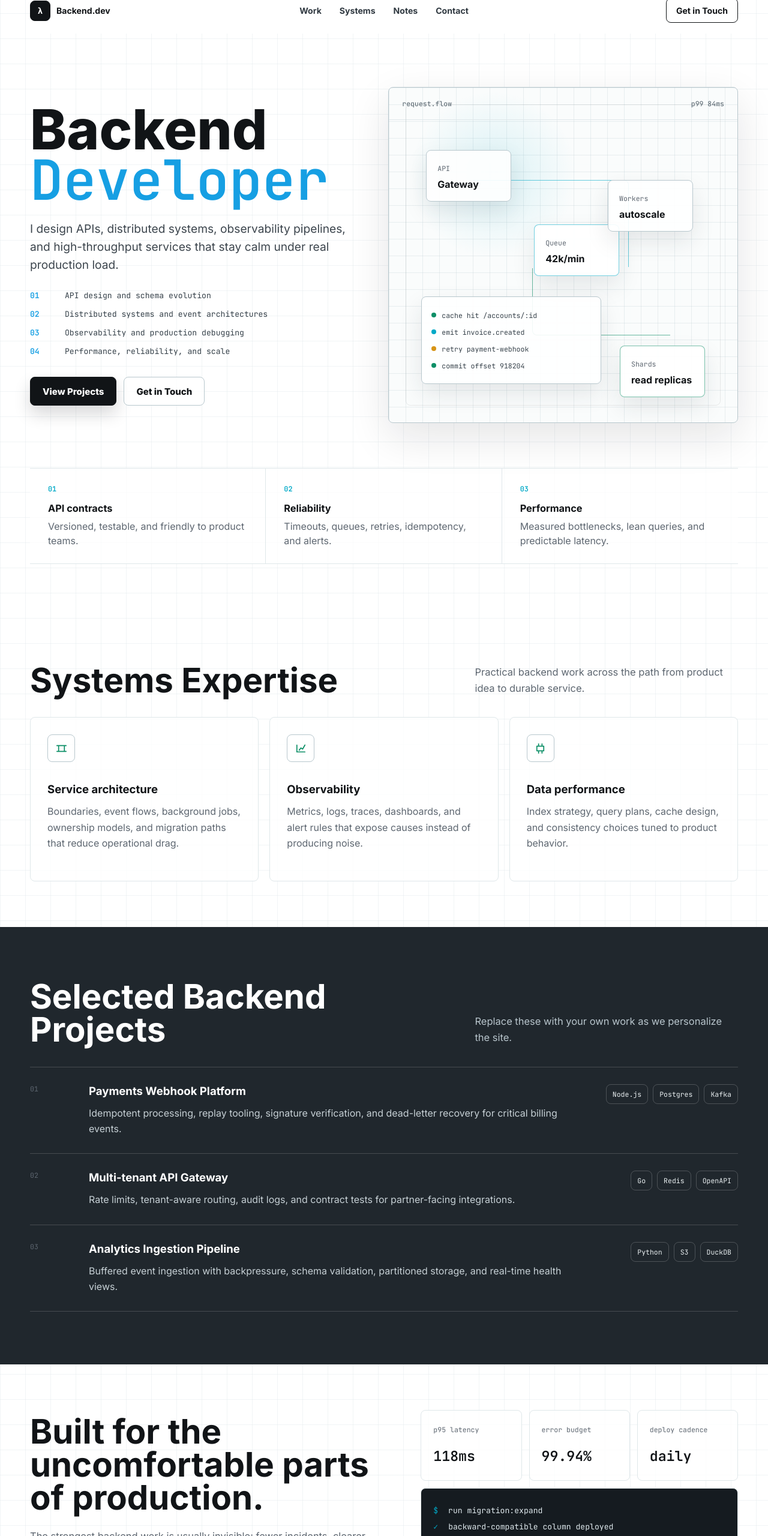
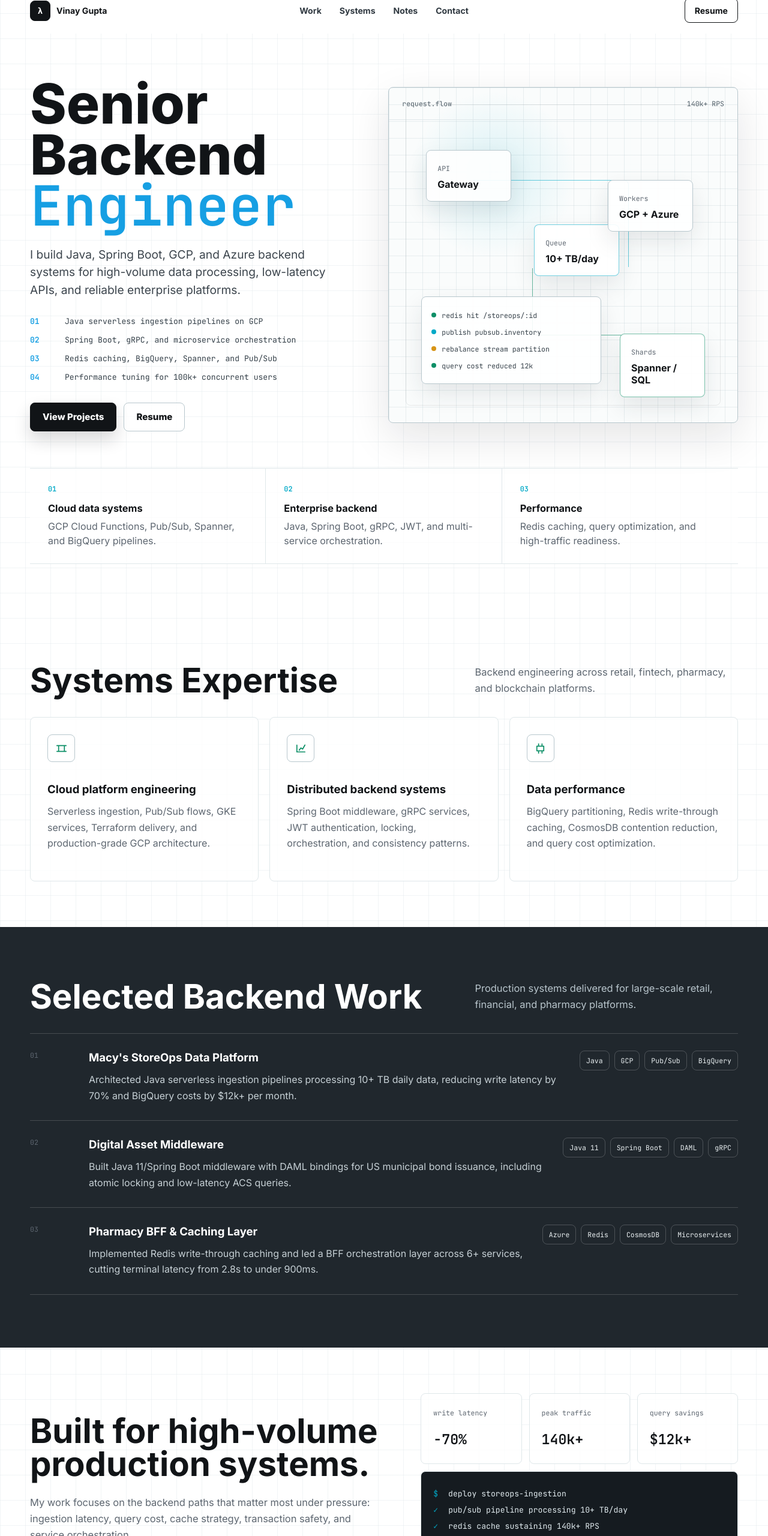
Before and after one commit to VayamRakshamah/VayamRakshamah.github.io, a plain HTML site: page index.html in a window 1280 px wide. Shown: the part 20-2580 px from the top of the page at 60% size. Drawn offline with Linux system fonts and the light colour scheme.

Commit message:
Update portfolio with real profile details

```diff
--- a/index.html
+++ b/index.html
@@ -5,9 +5,9 @@
     <meta name="viewport" content="width=device-width, initial-scale=1.0" />
     <meta
       name="description"
-      content="Backend developer portfolio focused on API design, distributed systems, observability, performance, and reliability."
+      content="Vinay Gupta is a Senior Backend Engineer building Java, Spring Boot, GCP, Azure, and high-scale distributed systems."
     />
-    <title>Backend Developer Portfolio</title>
+    <title>Vinay Gupta | Senior Backend Engineer</title>
     <link rel="preconnect" href="https://fonts.googleapis.com" />
     <link rel="preconnect" href="https://fonts.gstatic.com" crossorigin />
     <link
@@ -18,9 +18,9 @@
   </head>
   <body>
     <header class="site-header" data-header>
-      <a class="brand" href="#top" aria-label="Backend Developer home">
+      <a class="brand" href="#top" aria-label="Vinay Gupta home">
         <span class="brand-mark" aria-hidden="true">λ</span>
-        <span>Backend.dev</span>
+        <span>Vinay Gupta</span>
       </a>
       <nav class="nav-links" aria-label="Primary navigation">
         <a href="#work">Work</a>
@@ -28,7 +28,7 @@
         <a href="#notes">Notes</a>
         <a href="#contact">Contact</a>
       </nav>
-      <a class="header-cta" href="#contact">Get in Touch</a>
+      <a class="header-cta" href="./assets/vinay-gupta-resume.pdf" target="_blank" rel="noreferrer">Resume</a>
       <button class="menu-button" type="button" aria-label="Toggle navigation" aria-expanded="false" data-menu-button>
         <span></span>
         <span></span>
@@ -38,26 +38,26 @@
     <main id="top">
       <section class="hero section-shell" aria-labelledby="hero-title">
         <div class="hero-copy">
-          <h1 id="hero-title">Backend <span>Developer</span></h1>
+          <h1 id="hero-title">Senior Backend <span>Engineer</span></h1>
           <p>
-            I design APIs, distributed systems, observability pipelines, and high-throughput services that stay calm under real production load.
+            I build Java, Spring Boot, GCP, and Azure backend systems for high-volume data processing, low-latency APIs, and reliable enterprise platforms.
           </p>
           <ol class="hero-list" aria-label="Backend strengths">
-            <li><span>01</span>API design and schema evolution</li>
-            <li><span>02</span>Distributed systems and event architectures</li>
-            <li><span>03</span>Observability and production debugging</li>
-            <li><span>04</span>Performance, reliability, and scale</li>
+            <li><span>01</span>Java serverless ingestion pipelines on GCP</li>
+            <li><span>02</span>Spring Boot, gRPC, and microservice orchestration</li>
+            <li><span>03</span>Redis caching, BigQuery, Spanner, and Pub/Sub</li>
+            <li><span>04</span>Performance tuning for 100k+ concurrent users</li>
           </ol>
           <div class="hero-actions" aria-label="Portfolio actions">
             <a class="button primary" href="#work">View Projects</a>
-            <a class="button secondary" href="#contact">Get in Touch</a>
+            <a class="button secondary" href="./assets/vinay-gupta-resume.pdf" target="_blank" rel="noreferrer">Resume</a>
           </div>
         </div>
 
         <div class="architecture-board" aria-label="Backend architecture visual">
           <div class="board-topline">
             <span>request.flow</span>
-            <span>p99 84ms</span>
+            <span>140k+ RPS</span>
           </div>
           <div class="trace trace-a"></div>
           <div class="trace trace-b"></div>
@@ -67,21 +67,21 @@
           </div>
           <div class="node queue-node">
             <span>Queue</span>
-            <strong>42k/min</strong>
+            <strong>10+ TB/day</strong>
           </div>
           <div class="node worker-node">
             <span>Workers</span>
-            <strong>autoscale</strong>
+            <strong>GCP + Azure</strong>
           </div>
           <div class="node db-node">
             <span>Shards</span>
-            <strong>read replicas</strong>
+            <strong>Spanner / SQL</strong>
           </div>
           <div class="log-window">
-            <div class="log-line good"><span></span>cache hit /accounts/:id</div>
-            <div class="log-line"><span></span>emit invoice.created</div>
-            <div class="log-line warn"><span></span>retry payment-webhook</div>
-            <div class="log-line good"><span></span>commit offset 918204</div>
+            <div class="log-line good"><span></span>redis hit /storeops/:id</div>
+            <div class="log-line"><span></span>publish pubsub.inventory</div>
+            <div class="log-line warn"><span></span>rebalance stream partition</div>
+            <div class="log-line good"><span></span>query cost reduced 12k</div>
           </div>
         </div>
       </section>
@@ -89,47 +89,47 @@
       <section class="signal-strip" aria-label="Backend engineering focus areas">
         <div>
           <span>01</span>
-          <strong>API contracts</strong>
-          <p>Versioned, testable, and friendly to product teams.</p>
+          <strong>Cloud data systems</strong>
+          <p>GCP Cloud Functions, Pub/Sub, Spanner, and BigQuery pipelines.</p>
         </div>
         <div>
           <span>02</span>
-          <strong>Reliability</strong>
-          <p>Timeouts, queues, retries, idempotency, and alerts.</p>
+          <strong>Enterprise backend</strong>
+          <p>Java, Spring Boot, gRPC, JWT, and multi-service orchestration.</p>
         </div>
         <div>
           <span>03</span>
           <strong>Performance</strong>
-          <p>Measured bottlenecks, lean queries, and predictable latency.</p>
+          <p>Redis caching, query optimization, and high-traffic readiness.</p>
         </div>
       </section>
 
       <section class="section-shell systems-section" id="systems" aria-labelledby="systems-title">
         <div class="section-heading">
           <h2 id="systems-title">Systems Expertise</h2>
-          <p>Practical backend work across the path from product idea to durable service.</p>
+          <p>Backend engineering across retail, fintech, pharmacy, and blockchain platforms.</p>
         </div>
         <div class="systems-grid">
           <article>
             <div class="system-icon" aria-hidden="true">
               <svg viewBox="0 0 24 24"><path d="M4 7h16M7 7v10m10-10v10M4 17h16" /></svg>
             </div>
-            <h3>Service architecture</h3>
-            <p>Boundaries, event flows, background jobs, ownership models, and migration paths that reduce operational drag.</p>
+            <h3>Cloud platform engineering</h3>
+            <p>Serverless ingestion, Pub/Sub flows, GKE services, Terraform delivery, and production-grade GCP architecture.</p>
           </article>
           <article>
             <div class="system-icon" aria-hidden="true">
               <svg viewBox="0 0 24 24"><path d="M5 18V6m0 12h14M9 15l3-4 3 2 4-7" /></svg>
             </div>
-            <h3>Observability</h3>
-            <p>Metrics, logs, traces, dashboards, and alert rules that expose causes instead of producing noise.</p>
+            <h3>Distributed backend systems</h3>
+            <p>Spring Boot middleware, gRPC services, JWT authentication, locking, orchestration, and consistency patterns.</p>
           </article>
           <article>
             <div class="system-icon" aria-hidden="true">
               <svg viewBox="0 0 24 24"><path d="M6 8h12v8H6zM9 4v4m6-4v4M9 16v4m6-4v4" /></svg>
             </div>
             <h3>Data performance</h3>
-            <p>Index strategy, query plans, cache design, and consistency choices tuned to product behavior.</p>
+            <p>BigQuery partitioning, Redis write-through caching, CosmosDB contention reduction, and query cost optimization.</p>
           </article>
         </div>
       </section>
@@ -137,44 +137,47 @@
       <section class="work-section" id="work" aria-labelledby="work-title">
         <div class="section-shell work-shell">
           <div class="section-heading">
-            <h2 id="work-title">Selected Backend Projects</h2>
-            <p>Replace these with your own work as we personalize the site.</p>
+            <h2 id="work-title">Selected Backend Work</h2>
+            <p>Production systems delivered for large-scale retail, financial, and pharmacy platforms.</p>
           </div>
           <div class="project-list">
             <article class="project-row">
               <div class="project-index">01</div>
               <div>
-                <h3>Payments Webhook Platform</h3>
-                <p>Idempotent processing, replay tooling, signature verification, and dead-letter recovery for critical billing events.</p>
+                <h3>Macy's StoreOps Data Platform</h3>
+                <p>Architected Java serverless ingestion pipelines processing 10+ TB daily data, reducing write latency by 70% and BigQuery costs by $12k+ per month.</p>
               </div>
               <ul>
-                <li>Node.js</li>
-                <li>Postgres</li>
-                <li>Kafka</li>
+                <li>Java</li>
+                <li>GCP</li>
+                <li>Pub/Sub</li>
+                <li>BigQuery</li>
               </ul>
             </article>
             <article class="project-row">
               <div class="project-index">02</div>
               <div>
-                <h3>Multi-tenant API Gateway</h3>
-                <p>Rate limits, tenant-aware routing, audit logs, and contract tests for partner-facing integrations.</p>
+                <h3>Digital Asset Middleware</h3>
+                <p>Built Java 11/Spring Boot middleware with DAML bindings for US municipal bond issuance, including atomic locking and low-latency ACS queries.</p>
               </div>
               <ul>
-                <li>Go</li>
-                <li>Redis</li>
-                <li>OpenAPI</li>
+                <li>Java 11</li>
+                <li>Spring Boot</li>
+                <li>DAML</li>
+                <li>gRPC</li>
               </ul>
             </article>
             <article class="project-row">
               <div class="project-index">03</div>
               <div>
-                <h3>Analytics Ingestion Pipeline</h3>
-                <p>Buffered event ingestion with backpressure, schema validation, partitioned storage, and real-time health views.</p>
+                <h3>Pharmacy BFF & Caching Layer</h3>
+                <p>Implemented Redis write-through caching and led a BFF orchestration layer across 6+ services, cutting terminal latency from 2.8s to under 900ms.</p>
               </div>
               <ul>
-                <li>Python</li>
-                <li>S3</li>
-                <li>DuckDB</li>
+                <li>Azure</li>
+                <li>Redis</li>
+                <li>CosmosDB</li>
+                <li>Microservices</li>
               </ul>
             </article>
           </div>
@@ -183,29 +186,29 @@
 
       <section class="section-shell proof-section" aria-labelledby="proof-title">
         <div class="proof-copy">
-          <h2 id="proof-title">Built for the uncomfortable parts of production.</h2>
+          <h2 id="proof-title">Built for high-volume production systems.</h2>
           <p>
-            The strongest backend work is usually invisible: fewer incidents, clearer APIs, faster deployments, and systems other engineers can reason about when pressure is high.
+            My work focuses on the backend paths that matter most under pressure: ingestion latency, query cost, cache strategy, transaction safety, and service orchestration.
           </p>
         </div>
         <div class="proof-board">
           <div class="metric">
-            <span>p95 latency</span>
-            <strong>118ms</strong>
+            <span>write latency</span>
+            <strong>-70%</strong>
           </div>
           <div class="metric">
-            <span>error budget</span>
-            <strong>99.94%</strong>
+            <span>peak traffic</span>
+            <strong>140k+</strong>
           </div>
           <div class="metric">
-            <span>deploy cadence</span>
-            <strong>daily</strong>
+            <span>query savings</span>
+            <strong>$12k+</strong>
           </div>
           <div class="terminal-panel" aria-label="Deployment terminal sample">
-            <p><span>$</span> run migration:expand</p>
-            <p><span>✓</span> backward-compatible column deployed</p>
-            <p><span>✓</span> read path verified across replicas</p>
-            <p><span>→</span> contract tests passing</p>
+            <p><span>$</span> deploy storeops-ingestion</p>
+            <p><span>✓</span> pub/sub pipeline processing 10+ TB/day</p>
+            <p><span>✓</span> redis cache sustaining 140k+ RPS</p>
+            <p><span>→</span> bigquery partition strategy verified</p>
           </div>
         </div>
       </section>
@@ -218,16 +221,16 @@
           </div>
           <div class="notes-grid">
             <a href="#contact">
-              <span>Architecture</span>
-              <strong>Designing APIs that survive changing clients</strong>
+              <span>Certification</span>
+              <strong>Google Cloud Generative AI Engineer</strong>
             </a>
             <a href="#contact">
-              <span>Reliability</span>
-              <strong>Retries are a product decision, not only a code path</strong>
+              <span>Certification</span>
+              <strong>Microsoft Certified: Azure Fundamentals</strong>
             </a>
             <a href="#contact">
-              <span>Performance</span>
-              <strong>How I profile slow queries before touching indexes</strong>
+              <span>Certification</span>
+              <strong>DAML Associate from Digital Asset</strong>
             </a>
           </div>
         </div>
@@ -237,12 +240,14 @@
     <footer class="site-footer" id="contact">
       <div class="footer-inner">
         <div>
-          <h2>Let’s build the dependable layer.</h2>
-          <p>Available for backend engineering roles, platform work, and API-heavy product teams.</p>
+          <h2>Let’s build reliable backend systems.</h2>
+          <p>Senior Backend Engineer based in Bangalore, India. Open to backend, platform, cloud, and distributed systems opportunities.</p>
         </div>
         <div class="footer-actions">
-          <a class="button primary" href="mailto:hello@example.com">hello@example.com</a>
-          <a class="button secondary" href="https://github.com/" target="_blank" rel="noreferrer">GitHub</a>
+          <a class="button primary" href="mailto:vinaygupta.work@gmail.com">Email</a>
+          <a class="button secondary" href="https://github.com/VayamRakshamah" target="_blank" rel="noreferrer">GitHub</a>
+          <a class="button secondary" href="https://www.linkedin.com/in/guptavinayk" target="_blank" rel="noreferrer">LinkedIn</a>
+          <a class="button secondary" href="./assets/vinay-gupta-resume.pdf" target="_blank" rel="noreferrer">Resume</a>
         </div>
       </div>
     </footer>
```
Also changed, not shown: 1 other file.
